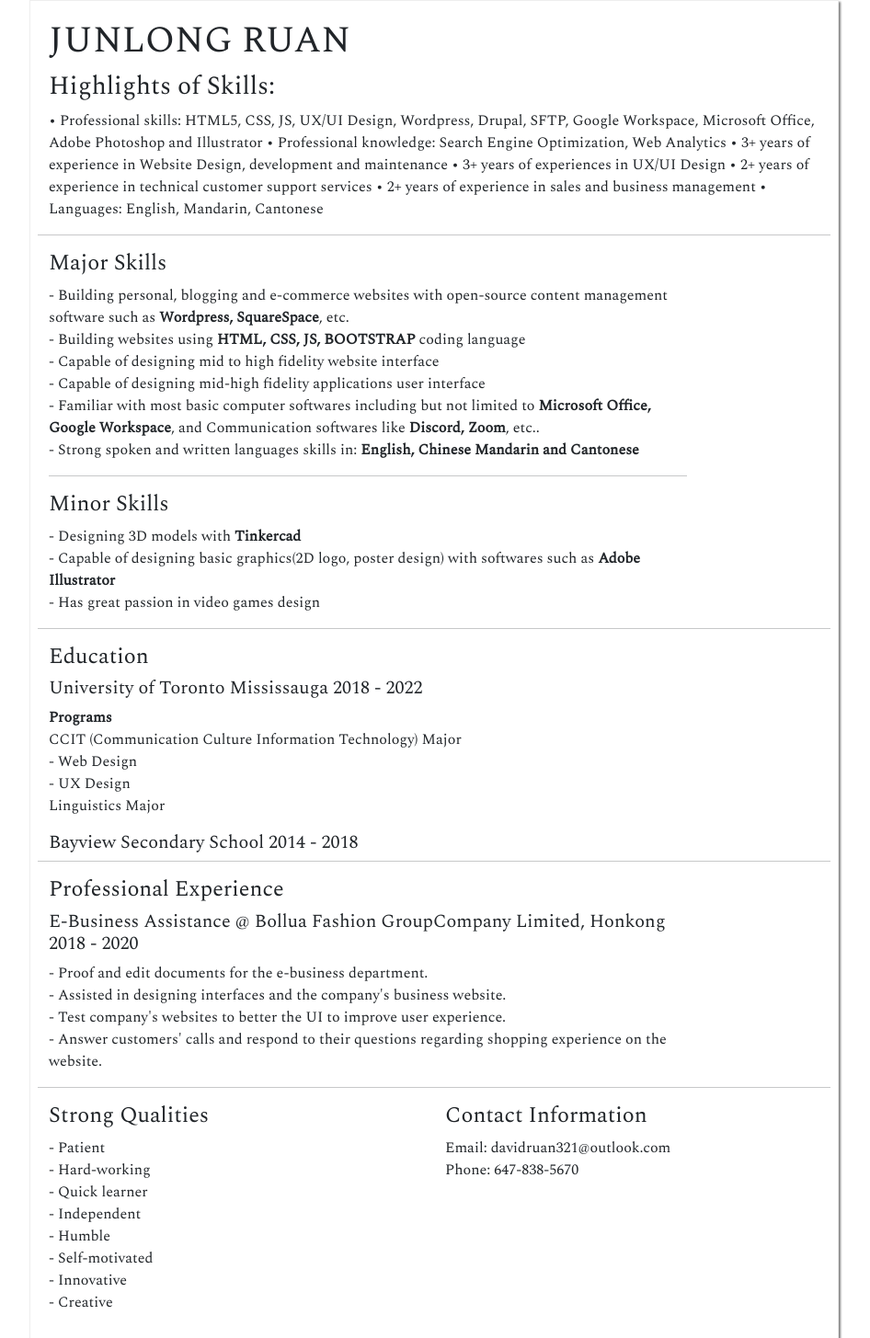
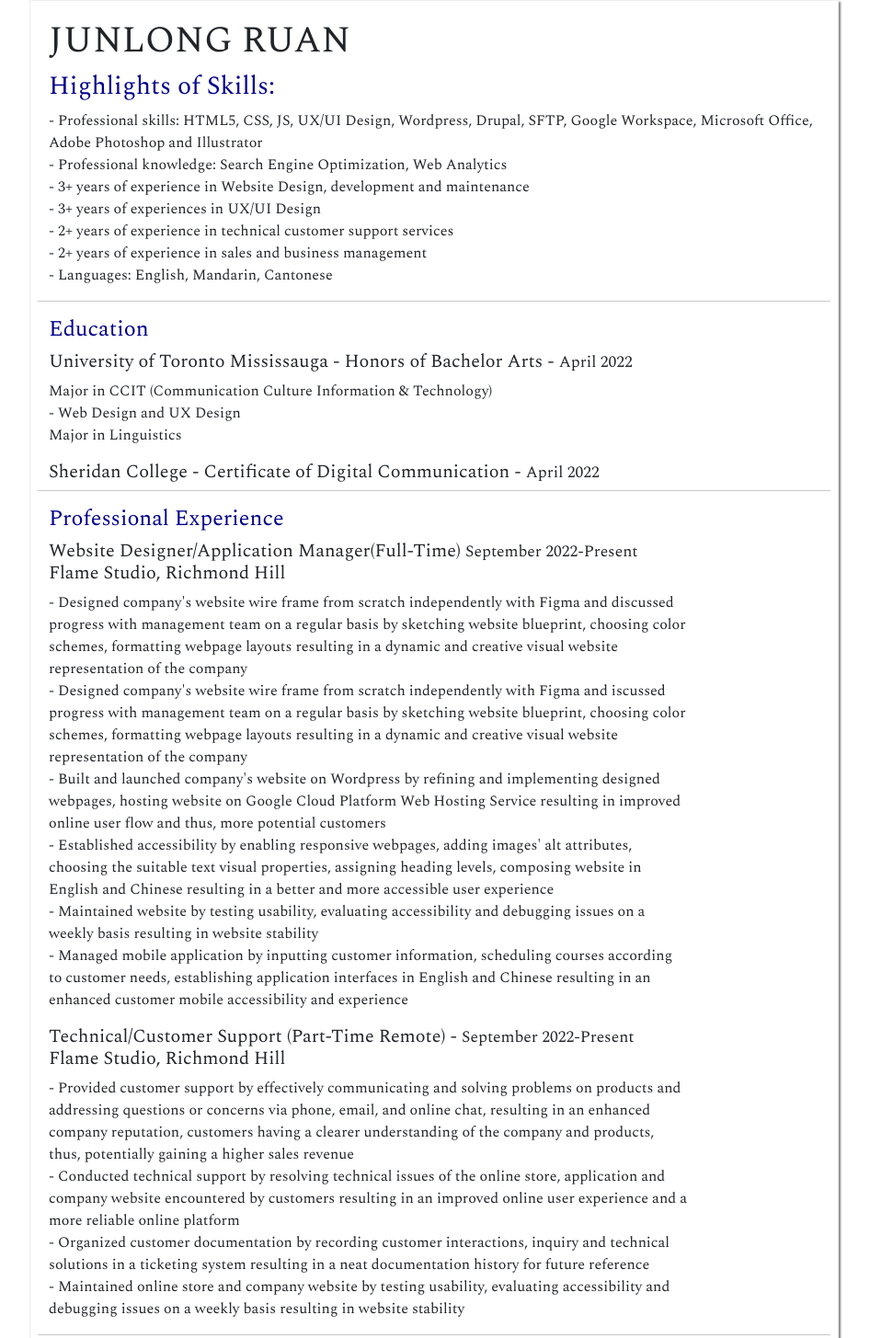
Before and after one commit to daychow0321/Junlong-Ruan-Website, a plain HTML site: page resume.html in a window 1280 px wide. Shown: the part 1243-2698 px from the top of the page at 92% size, without its empty margins (168-1114 px from the left). Drawn offline with nearby package versions, Linux system fonts and the light colour scheme.

Commit message:
Resume Update

```diff
--- a/css/custom.css
+++ b/css/custom.css
@@ -185,6 +185,10 @@ transition: .5s;
     color: black;
 }
 
+.resume-container h3,h4{
+    color: darkblue;
+}
+
 .spotlight {
   background-image: url("../images/background.jpg");
   background-size: cover;
--- a/resume.html
+++ b/resume.html
@@ -75,15 +75,57 @@
               <h1 class="text-uppercase">Junlong Ruan</h1>
                     <div class="row">
                         <h3 style="">Highlights of Skills:</h3>
-<p>• Professional skills: HTML5, CSS, JS, UX/UI Design, Wordpress, Drupal, SFTP, Google
-Workspace, Microsoft Office, Adobe Photoshop and Illustrator
-• Professional knowledge: Search Engine Optimization, Web Analytics
-• 3+ years of experience in Website Design, development and maintenance
-• 3+ years of experiences in UX/UI Design
-• 2+ years of experience in technical customer support services
-• 2+ years of experience in sales and business management
-• Languages: English, Mandarin, Cantonese</p>
-                          <hr/>
+                        <p>- Professional skills: HTML5, CSS, JS, UX/UI Design, Wordpress, Drupal, SFTP, Google
+                        Workspace, Microsoft Office, Adobe Photoshop and Illustrator
+                            <br>
+                        - Professional knowledge: Search Engine Optimization, Web Analytics
+                            <br>
+                        - 3+ years of experience in Website Design, development and maintenance
+                            <br>
+                        - 3+ years of experiences in UX/UI Design
+                            <br>
+                        - 2+ years of experience in technical customer support services
+                            <br>
+                        - 2+ years of experience in sales and business management
+                            <br>
+                        - Languages: English, Mandarin, Cantonese</p>
+                                                  <hr/>
+                        <div class="col-10">
+                            <h4>Education</h4>
+                            <h5>University of Toronto Mississauga - Honors of Bachelor Arts - <small>April 2022</small></h5>
+                            <p>Major in CCIT (Communication Culture Information & Technology) <br> - Web Design and UX Design<br>Major in Linguistics </p>
+                          <h5>Sheridan College - Certificate of Digital Communication - <small>April 2022</small></h5>
+                        </div>
+                        <hr>
+                        <div class="col-10">
+                        <h4>Professional Experience</h4>
+                            <h5>Website Designer/Application Manager(Full-Time) <small>September 2022-Present</small><br>
+                            Flame Studio, Richmond Hill</h5>
+                            <p>- Designed company's website wire frame from scratch independently with Figma and discussed progress with management team on a regular basis by sketching website blueprint, choosing color schemes, formatting webpage layouts resulting in a dynamic and creative visual website representation of the company
+                                <br>
+                                - Designed company's website wire frame from scratch independently with Figma and iscussed progress with management team on a regular basis by sketching website blueprint, choosing color schemes, formatting webpage layouts resulting in a dynamic and creative visual website representation of the company
+                                <br>
+                                - Built and launched company's website on Wordpress by refining and implementing designed webpages, hosting website on Google Cloud Platform Web Hosting Service resulting in improved online user flow and thus, more potential customers
+                                <br>
+                                - Established accessibility by enabling responsive webpages, adding images' alt attributes, choosing the suitable text visual properties, assigning heading levels, composing website in English and Chinese resulting in a better and more accessible user experience
+                            <br>
+                                - Maintained website by testing usability, evaluating accessibility and debugging issues on a weekly basis resulting in website stability
+                                <br>
+                                - Managed mobile application by inputting customer information, scheduling courses according to customer needs, establishing application interfaces in English and Chinese resulting in an enhanced customer mobile accessibility and experience
+                            </p>
+
+                            <h5>Technical/Customer Support (Part-Time Remote) - <small>September 2022-Present</small><br>
+                            Flame Studio, Richmond Hill</h5>
+                            <p>- Provided customer support by effectively communicating and solving problems on products and addressing questions or concerns via phone, email, and online chat, resulting in an enhanced company reputation, customers having a clearer understanding of the company and products, thus, potentially gaining a higher sales revenue
+                            <br>
+                            - Conducted technical support by resolving technical issues of the online store, application and company website encountered by customers resulting in an improved online user experience and a more reliable online platform
+                            <br>
+                            - Organized customer documentation by recording customer interactions, inquiry and technical solutions in a ticketing system resulting in a neat documentation history for future reference
+                            <br>
+                            - Maintained online store and company website by testing usability, evaluating accessibility and debugging issues on a weekly basis resulting in website stability</p>
+                        </div>
+                        <hr>
+
                         <div class="col-10">
                           <h4>Major Skills</h4>
                           <p>- Building personal, blogging and e-commerce websites with open-source content management software such as <strong>Wordpress, SquareSpace</strong>, etc.<br>
@@ -93,21 +135,6 @@ Workspace, Microsoft Office, Adobe Photoshop and Illustrator
                             - Familiar with most basic computer softwares including but not limited to <strong>Microsoft Office, Google Workspace</strong>, and Communication softwares like <strong>Discord, Zoom</strong>, etc.. <br>- Strong spoken and written languages skills in: <strong>English, Chinese Mandarin and Cantonese</strong>
                           </p>
                             <hr/>
-                            <h4>Minor Skills</h4>
-                            <p>- Designing 3D models with <strong>Tinkercad</strong><br>- Capable of designing basic graphics(2D logo, poster design) with softwares such as <strong>Adobe Illustrator</strong><br>- Has great passion in video games design
-                            </p>
-                        </div>
-                        <hr>
-                        <div class="col-10">
-                            <h4>Education</h4>
-                            <h5>University of Toronto Mississauga 2018 - 2022</h5><p><strong>Programs</strong><br>CCIT (Communication Culture Information Technology) Major<br> - Web Design<br>- UX Design<br> Linguistics Major</p>
-                          <h5>Bayview Secondary School 2014 - 2018</h5>
-                        </div>
-                        <hr>
-                        <div class="col-10">
-                          <h4>Professional Experience</h4>
-                          <h5>E-Business Assistance @ Bollua Fashion GroupCompany Limited, Honkong 2018 - 2020</h5>
-                            <p>- Proof and edit documents for the e-business department. <br>- Assisted in designing interfaces and the company's business website.<br>- Test company's websites to better the UI to improve user experience.<br>- Answer customers' calls and respond to their questions regarding shopping experience on the website.</p>
                         </div>
                         <hr>
                         <div class="col-6">
```
Also changed, not shown: 1 other file.
